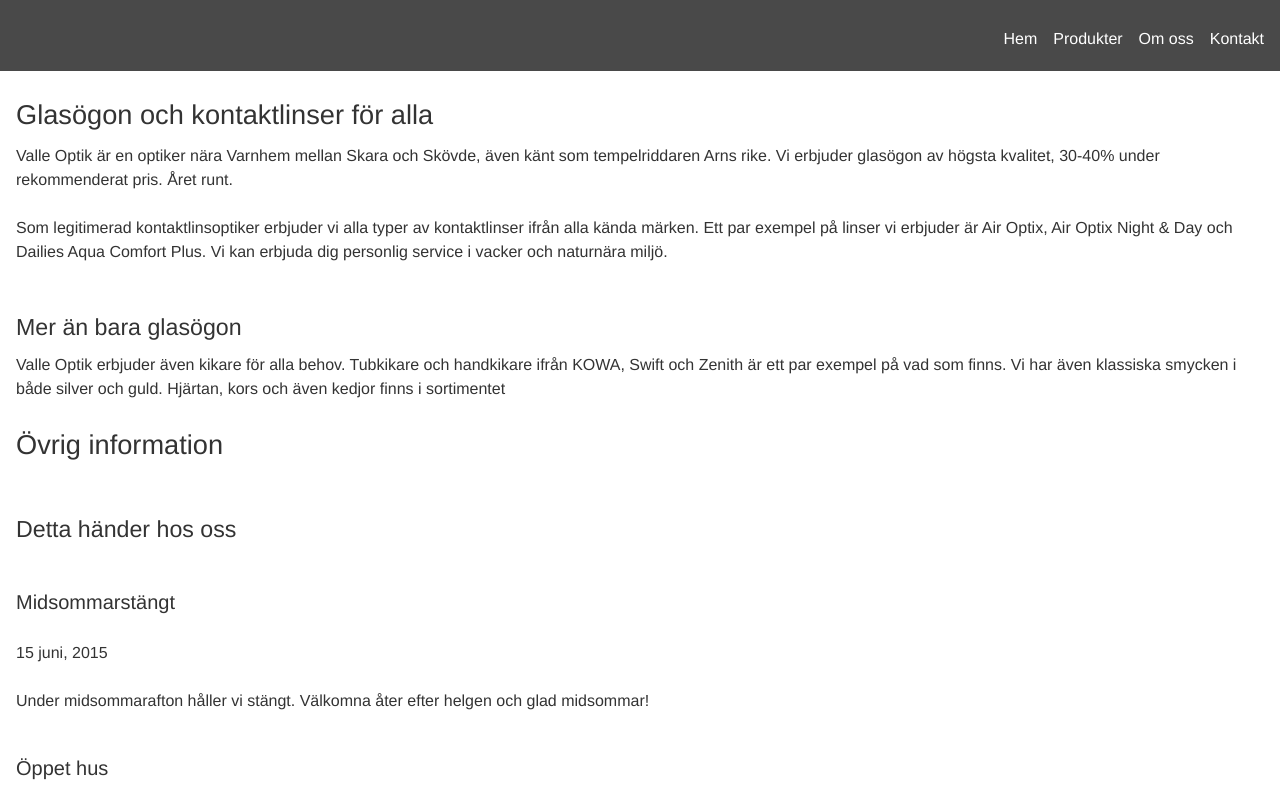
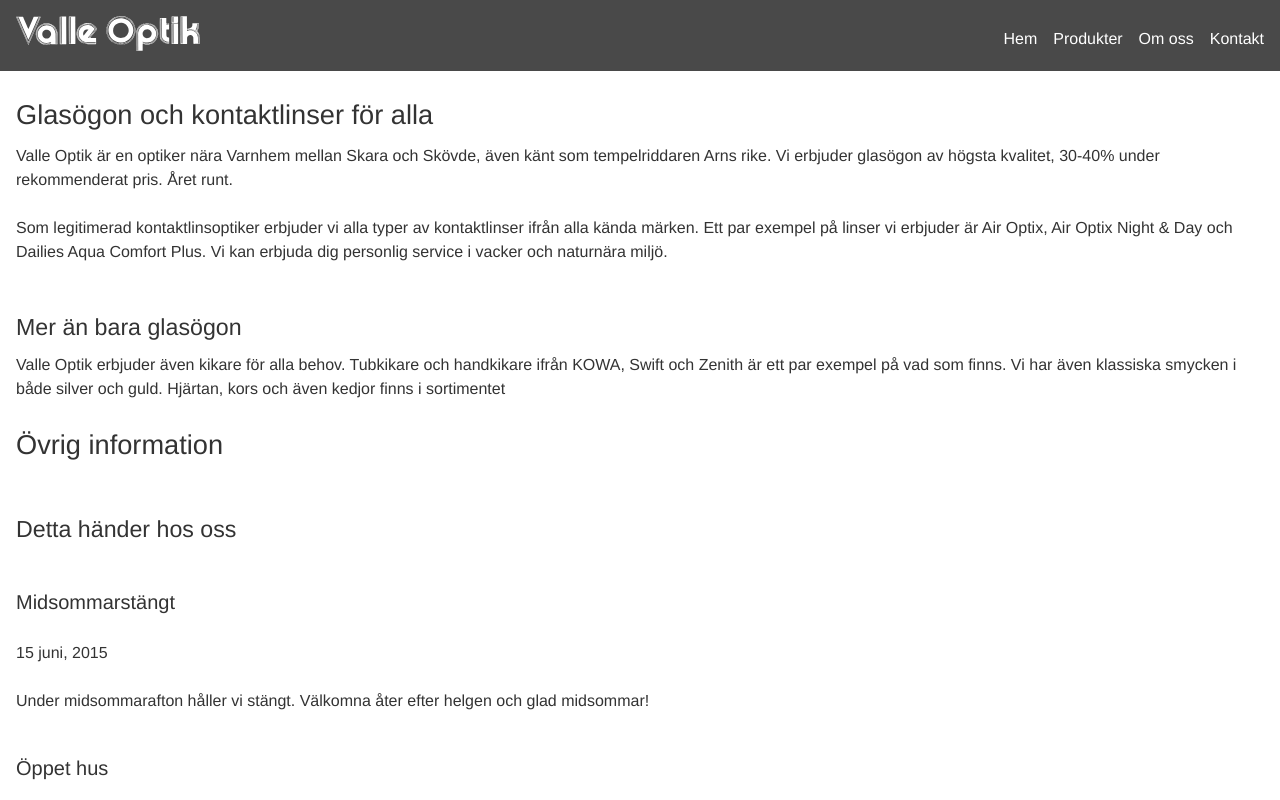
Before and after one commit to frippz/valleoptik-prototype, a plain HTML site: page start.html in a window 1280 px wide. Shown: the top 800 px of the page. Drawn offline with Linux system fonts and the light colour scheme; the site is published under a folder, as on GitHub Pages, so addresses that start at the root find nothing.

Commit message:
Relative paths in the CSS as well/gui

```diff
--- a/gui/css/main.css
+++ b/gui/css/main.css
@@ -49,7 +49,7 @@
   }
 
   .logo a {
-    background: url('/gui/i/logo.svg') no-repeat 0 0;
+    background: url('../i/logo.svg') no-repeat 0 0;
     background-size: contain;
     display: block;
     height: 1em;
```
